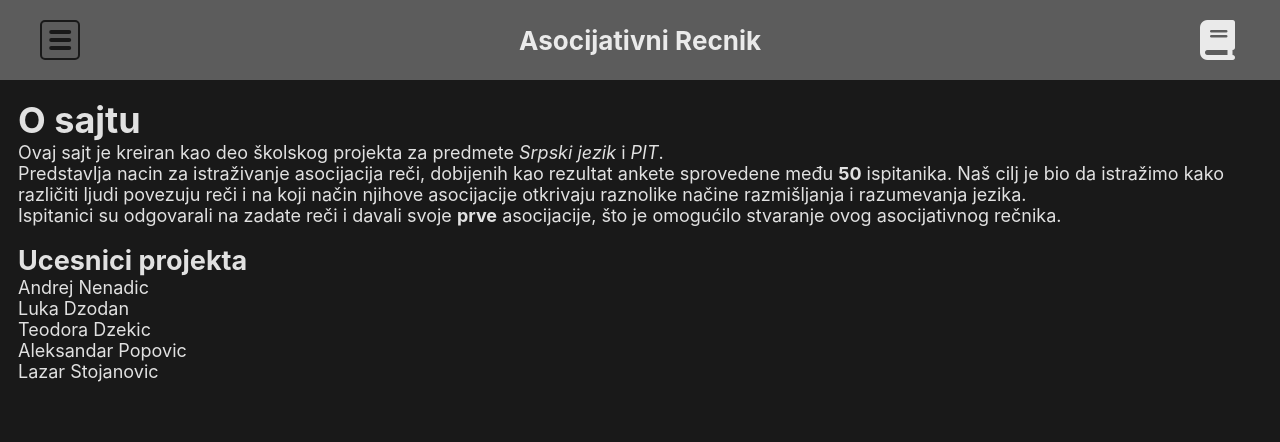
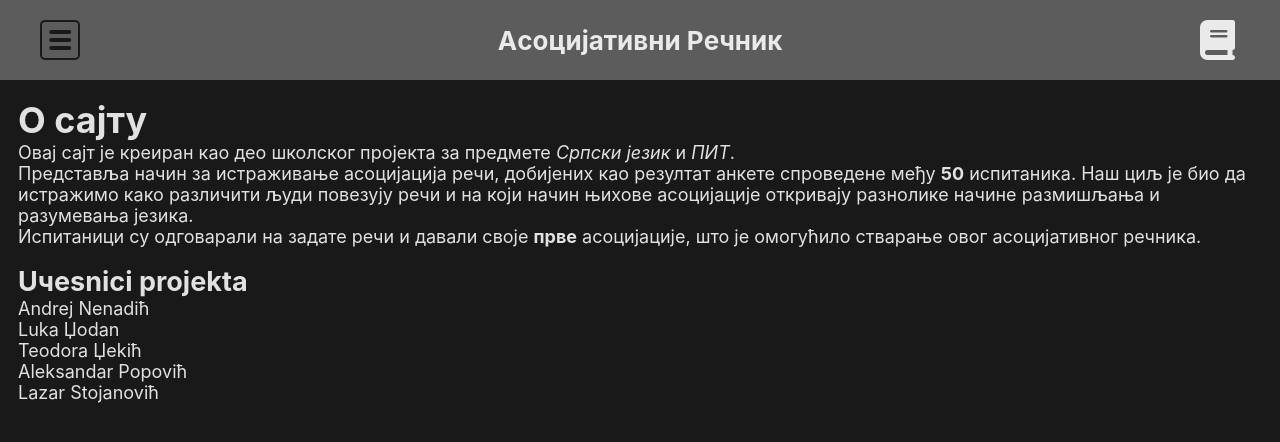
Before and after one commit to Andrej235/AssociativeDictionary, a React (Vite) app: page /about in a window 1280 px wide. Shown: the top 442 px of the page. Built offline with nearby package versions, Linux system fonts and the light colour scheme.

Commit message:
Changed all text to cyrillic

```diff
--- a/src/App.tsx
+++ b/src/App.tsx
@@ -24,21 +24,21 @@
           id="navigation"
           items={[
             {
-              name: "Pretraga",
+              name: "Претрага",
               path: "/",
             },
             {
-              name: "Arhiva",
+              name: "Архива",
               path: "/words",
             },
             {
-              name: "O Sajtu",
+              name: "О сајту",
               path: "/about",
             },
           ]}
         />
         <h1 id="site-title" onMouseOver={titleJumpAnimation}>
-          Asocijativni Recnik
+          Асоцијативни Речник
         </h1>
         <Icon id="logo" name="book" onClick={() => navigate("/")} />
       </header>
--- a/src/Components/About/AboutPage.tsx
+++ b/src/Components/About/AboutPage.tsx
@@ -5,19 +5,19 @@
   return (
     <div id="about-page">
       <FormattedText>
-        {`#O sajtu
-      Ovaj sajt je kreiran kao deo školskog projekta za predmete /Srpski jezik/ i /PIT/.
-      Predstavlja nacin za istraživanje asocijacija reči, dobijenih kao rezultat ankete sprovedene među *50* ispitanika. Naš cilj je bio da istražimo kako različiti ljudi povezuju reči i na koji način njihove asocijacije otkrivaju raznolike načine razmišljanja i razumevanja jezika.
-      Ispitanici su odgovarali na zadate reči i davali svoje *prve* asocijacije, što je omogućilo stvaranje ovog asocijativnog rečnika.`}
+        {`#О сајту
+      Овај сајт је креиран као део школског пројекта за предмете /Српски језик/ и /ПИТ/.
+      Представља начин за истраживање асоцијација речи, добијених као резултат анкете спроведене међу *50* испитаника. Наш циљ је био да истражимо како различити људи повезују речи и на који начин њихове асоцијације откривају разнолике начине размишљања и разумевања језика.
+      Испитаници су одговарали на задате речи и давали своје *прве* асоцијације, што је омогућило стварање овог асоцијативног речника.`}
       </FormattedText>
 
       <FormattedText>
-        {`##Ucesnici projekta
-        Andrej Nenadic
-        Luka Dzodan
-        Teodora Dzekic
-        Aleksandar Popovic
-        Lazar Stojanovic
+        {`##Uчesnici projekta
+        Andrej Nenadiћ
+        Luka Џodan
+        Teodora Џekiћ
+        Aleksandar Popoviћ
+        Lazar Stojanoviћ
          `}
       </FormattedText>
     </div>
```
